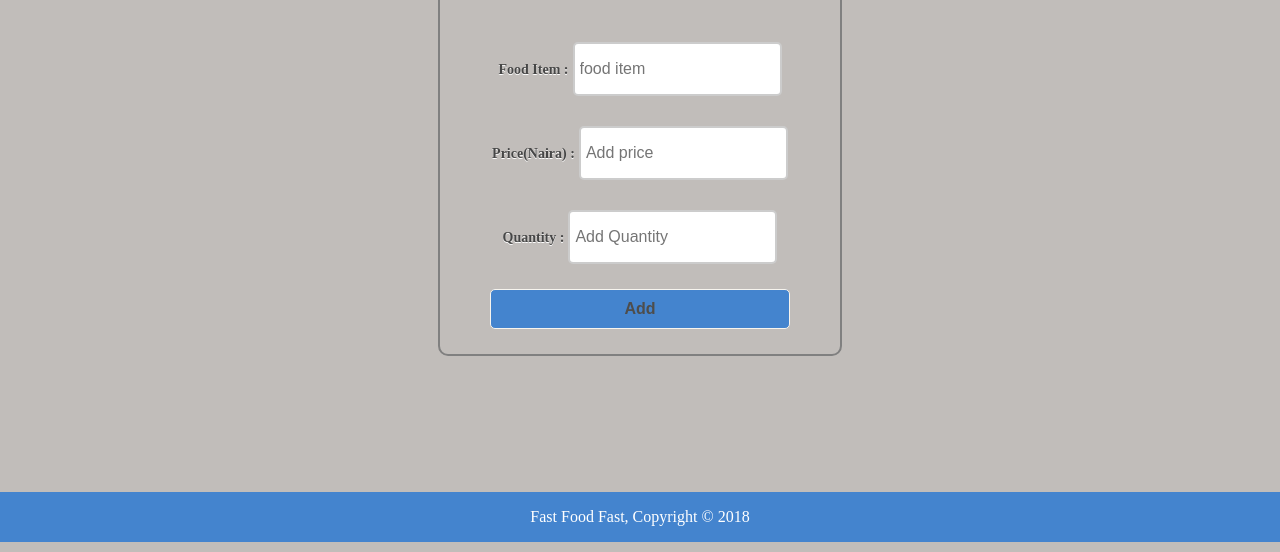
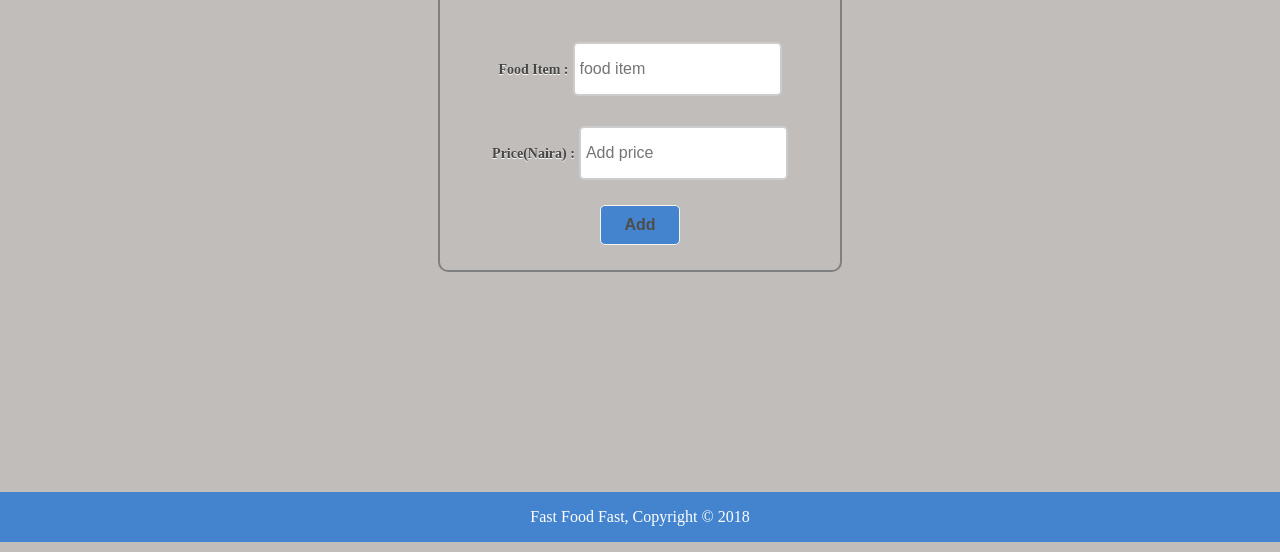
Before and after one commit to chibytez/Fast-Food-Fast, a website: page UI/addItem.html in a window 1280 px wide. Shown: the part 248-800 px from the top of the page. Drawn offline with Linux system fonts and the light colour scheme.

Commit message:
edited the admin add page

```diff
--- a/UI/addItem.html
+++ b/UI/addItem.html
@@ -41,9 +41,6 @@
                     <label>Price(Naira) :</label>
                     <input type="text" name="" id="price" placeholder="Add price"/></br>
 
-                    <label>Quantity :</label>
-                    <input type="text" name="quantity" id="quantity" placeholder="Add Quantity"/></br>
-
                    <a href="createMenu.html"><input type="button" value="Add" id="Add"  /> </a>
 
                   </form>
--- a/UI/css/addItem.css
+++ b/UI/css/addItem.css
@@ -132,3 +132,6 @@ html,body{
     text-align:center;
     width: 100%;
   }
+  #Add{
+    width:80px;
+  }
```
Also changed, not shown: .travis.yml.
